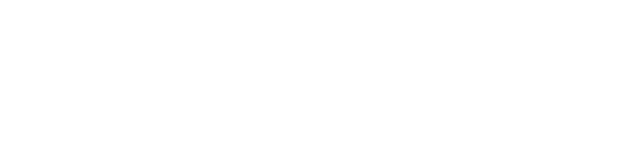
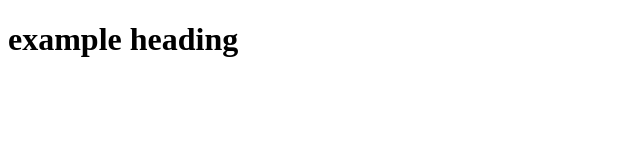
Before and after one commit to ybBSE/demo, a plain HTML site: page index.html in a window 1280 px wide. Shown: the whole page, without its empty margins (0-640 px from the left). Drawn offline with Linux system fonts and the light colour scheme.

Commit message:
pushing changes from another computer

```diff
--- a/index.html
+++ b/index.html
@@ -6,6 +6,6 @@
     <title>Document</title>
 </head>
 <body>
-
+    <h1>example heading</h1>
 </body>
 </html>
```
